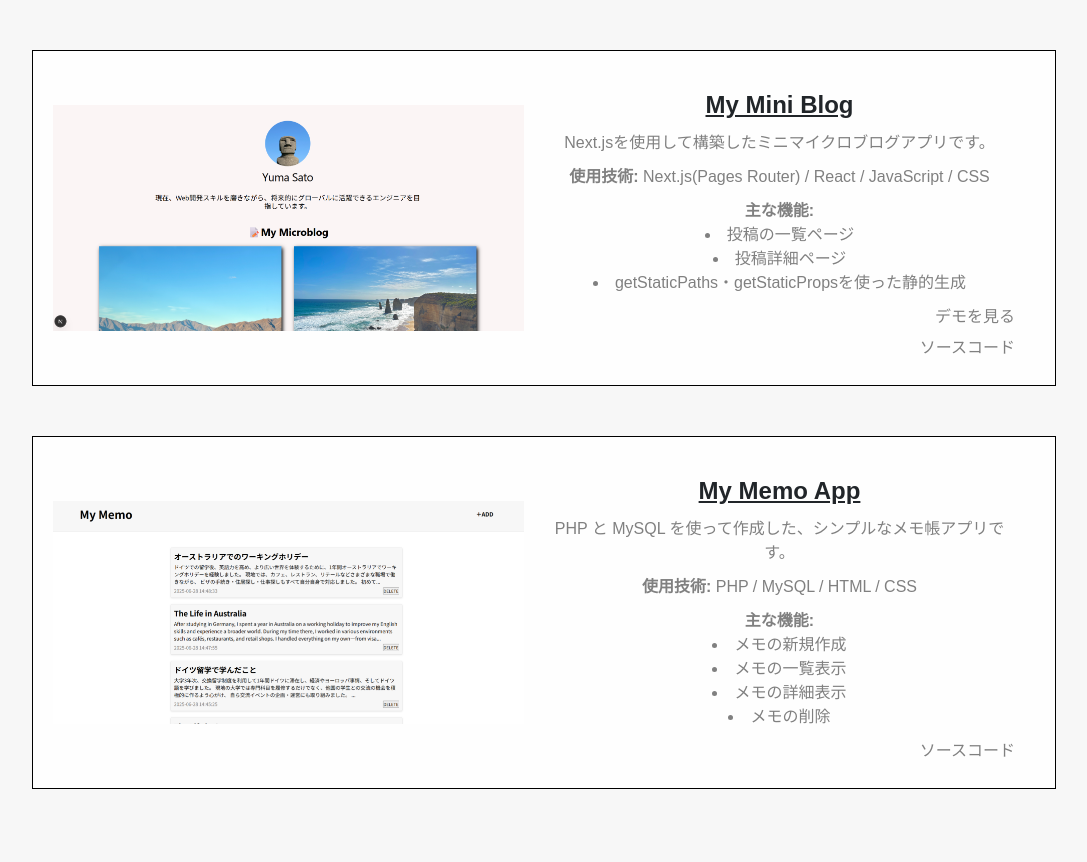
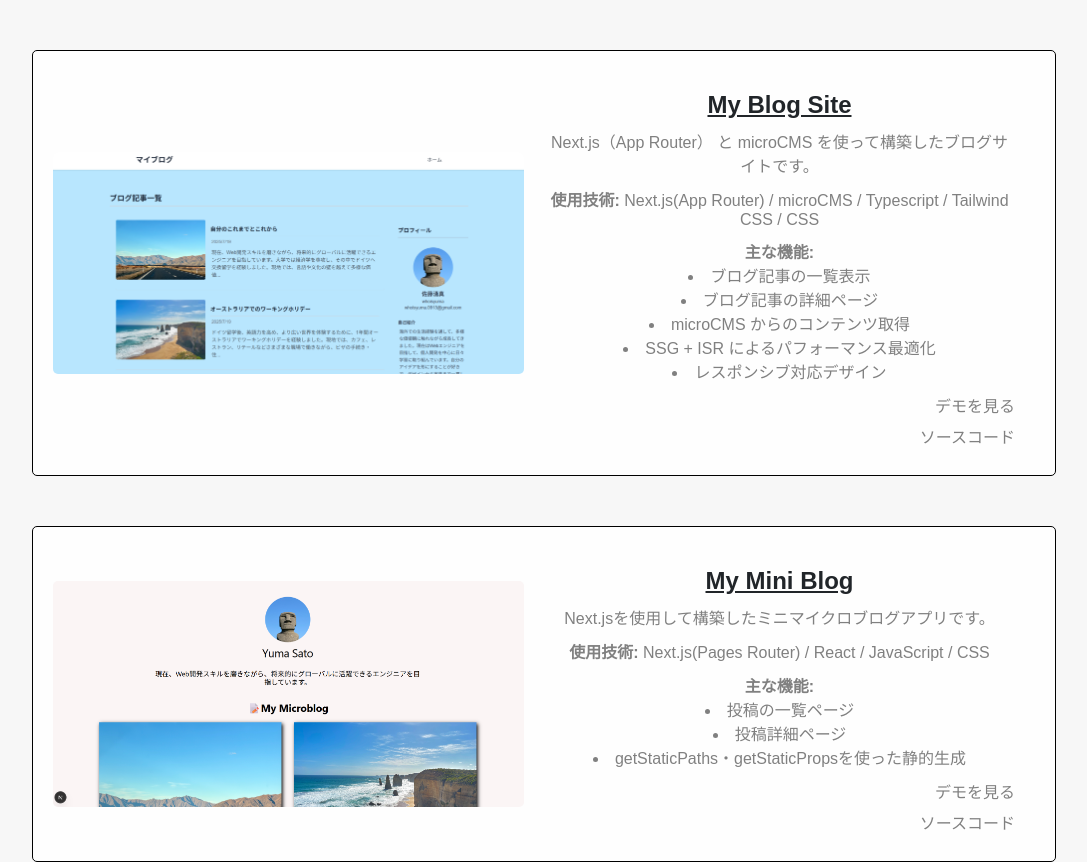
Before and after one commit to whoisyuma/my-portfolio, a plain HTML site: page index.html in a window 1280 px wide. Shown: the part 3095-3957 px from the top of the page, without its empty margins (96-1183 px from the left). Drawn offline with Linux system fonts and the light colour scheme.

Commit message:
fixed something

```diff
--- a/index.html
+++ b/index.html
@@ -150,6 +150,33 @@
                         <a href="https://github.com/whoisyuma/my-recipe-book" target="_blank" rel="noopener noreferrer">ソースコード</a>
                     </div>
                 </div>
+
+                <div class="app">
+                    <div class="app-img">
+                        <img src="images/app-picture04.png" alt="アプリサンプル画像">
+                    </div>
+                    <div class="app-description">
+                        <h2>My Blog Site</h2>
+                        <p>
+                            Next.js（App Router） と microCMS を使って構築したブログサイトです。
+                        </p>
+                        <ul class="app-info">
+                            <li><strong>使用技術:</strong> Next.js(App Router) / microCMS / Typescript / Tailwind CSS / CSS</li>
+                            <li><strong>主な機能:</strong>
+                                <ul>
+                                    <li>ブログ記事の一覧表示</li>
+                                    <li>ブログ記事の詳細ページ</li>
+                                    <li>microCMS からのコンテンツ取得</li>
+                                    <li>SSG + ISR によるパフォーマンス最適化</li>
+                                    <li>レスポンシブ対応デザイン</li>
+                                </ul>
+                            </li>
+                        </ul>
+                        <a href="https://my-microcms-blog-beta.vercel.app/" target="_blank" rel="noopener noreferrer">デモを見る</a>
+                        <a href="https://github.com/whoisyuma/my-microcms-blog" target="_blank" rel="noopener noreferrer">ソースコード</a>
+                    </div>
+                </div>
+
                 <div class="app">
                     <div class="app-img">
                         <img src="images/app-picture01.png" alt="アプリサンプル画像">
@@ -173,8 +200,6 @@
                         <a href="https://github.com/whoisyuma/my-mini-blog" target="_blank" rel="noopener noreferrer">ソースコード</a>
                     </div>
                 </div>
-
-
 
                 <div class="app">
                     <div class="app-img">
--- a/style.css
+++ b/style.css
@@ -265,6 +265,19 @@ header .nav-menu {
     width: 100%;
     display: flex;
     border: thin solid black;
+    border-radius: 5px;
+    cursor: pointer;
+    transition: transform 0.2 ease, box-shadow 0.2s ease;
+}
+
+.app:hover {
+    transform: translateY(-5px) rotateZ(0.3deg);
+    box-shadow: 0 8px 20px rgba(0, 0, 0, 0.15);
+}
+
+.app:active {
+    transform: translateY(0) rotateZ(0);
+    box-shadow: 0 4px 10px rgba(0, 0, 0, 0.1);
 }
 
 .app-img {
@@ -281,6 +294,7 @@ header .nav-menu {
     width: 100%;
     height: auto;
     object-fit: cover;
+    border-radius: 5px;
 }
 
 .app-description {
```
Also changed, not shown: images/app-picture04.png (added).
